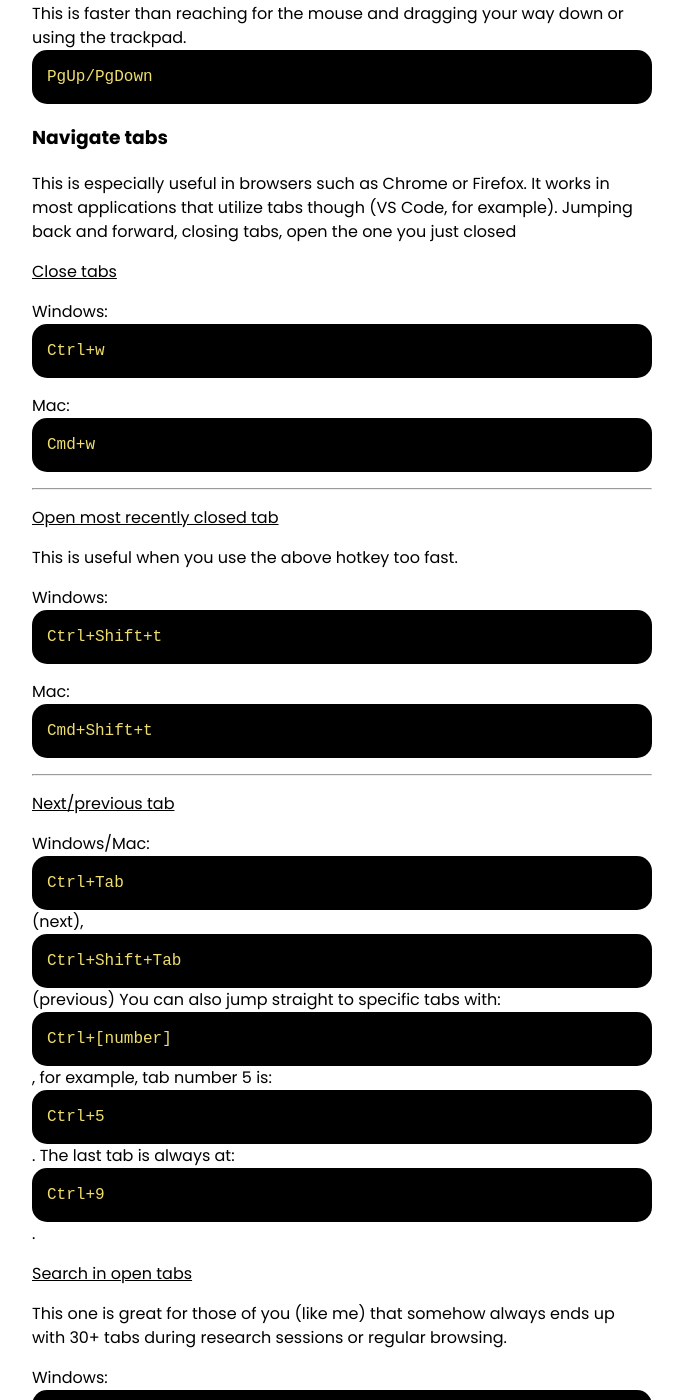
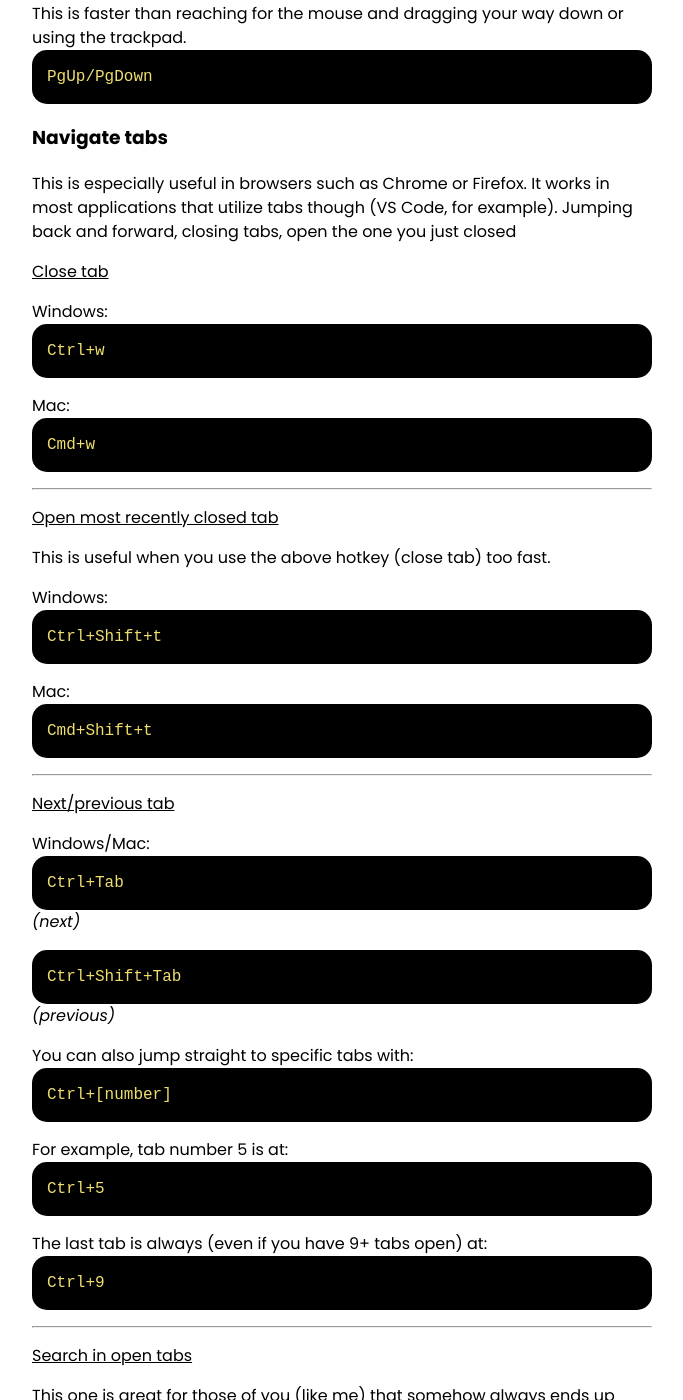
Before and after one commit to leafleaf90/VLblog, a Jekyll site: the page built from _posts/2020-06-28-hotkeys.md, in a window 1280 px wide and 1400 px high, scrolled down 1648 px. Shown: the whole window, without its empty margins (298-981 px from the left). Built offline with Jekyll 4.4.1, drawn with Linux system fonts in a browser that asks for light colours; some web fonts are replaced.

Commit message:
format fix hot keys

```diff
--- a/_posts/2020-06-28-hotkeys.md
+++ b/_posts/2020-06-28-hotkeys.md
@@ -42,7 +42,7 @@ This is faster than reaching for the mouse and dragging your way down or using t
 
 This is especially useful in browsers such as Chrome or Firefox. It works in most applications that utilize tabs though (VS Code, for example). Jumping back and forward, closing tabs, open the one you just closed
 
-<u>Close tabs</u>
+<u>Close tab</u>
 
 Windows: `Ctrl+w`
 
@@ -52,7 +52,7 @@ Mac: `Cmd+w`
 
 <u>Open most recently closed tab</u>
 
-This is useful when you use the above hotkey too fast.
+This is useful when you use the above hotkey (close tab) too fast.
 
 Windows: `Ctrl+Shift+t`
 
@@ -62,8 +62,21 @@ Mac: `Cmd+Shift+t`
 
 <u>Next/previous tab</u>
 
-Windows/Mac: `Ctrl+Tab` (next), `Ctrl+Shift+Tab` (previous)
-You can also jump straight to specific tabs with: `Ctrl+[number]`, for example, tab number 5 is: `Ctrl+5`. The last tab is always at: `Ctrl+9`.
+Windows/Mac: `Ctrl+Tab`
+_(next)_
+
+`Ctrl+Shift+Tab`
+_(previous)_
+
+You can also jump straight to specific tabs with:
+`Ctrl+[number]`
+
+For example, tab number 5 is at: `Ctrl+5`
+
+The last tab is always (even if you have 9+ tabs open) at:
+`Ctrl+9`
+
+<hr>
 
 <u>Search in open tabs</u>
 
```
